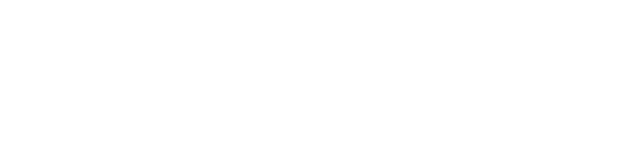
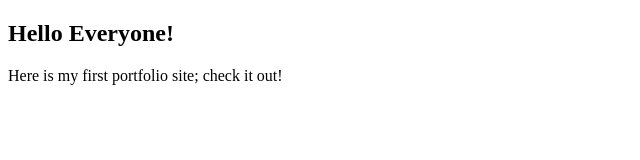
Before and after one commit to coder07936/crap-portfolio, a plain HTML site: page index.html in a window 1280 px wide. Shown: the whole page, without its empty margins (0-640 px from the left). Drawn offline with Linux system fonts and the light colour scheme.

Commit message:
added index html

```diff
--- a/index.html
+++ b/index.html
@@ -5,6 +5,7 @@
     <title>crap portfolio</title>
   </head>
   <body>
-
+    <h2>Hello Everyone!</h2>
+    <p>Here is my first portfolio site; check it out!</p>
   </body>
 </html>
```
